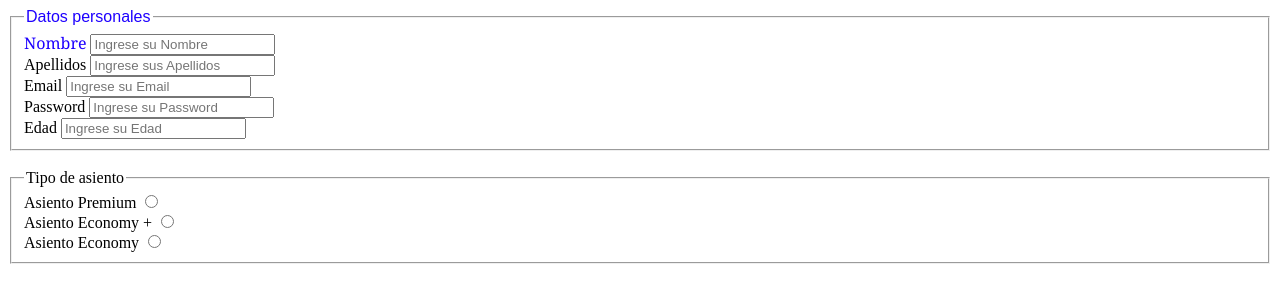
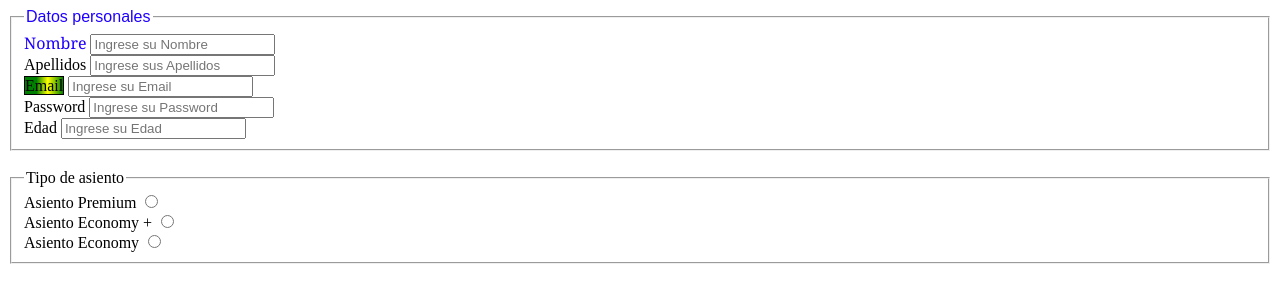
Before and after one commit to NerosJuanMa/DesarrolloDeAplicacionesConTecnologiasWeb, a PHP site: page /Formularios/ in a window 1280 px wide. Shown: the top 283 px of the page. Run offline with PHP 8.4, Linux system fonts and the light colour scheme.

Commit message:
Update styles.css

```diff
--- a/Formularios/styles.css
+++ b/Formularios/styles.css
@@ -1,6 +1,7 @@
 :root{
 --color1: rgb(30, 0, 255);
 --color2: green;
+
 --tipoletra1: arial;
 --tipoletra2: georgia ;
 
@@ -14,3 +15,15 @@
     font-family: var(--tipoletra2);
     color: var(--color1);
 }
+.degradado {
+      width: 300px;
+      height: 150px;
+      background:
+      linear-gradient(
+        to right,
+        var(--color2) 30%,
+        yellow 60%,
+        green 100%
+      );
+      border: 1px solid #000;
+    }
```
